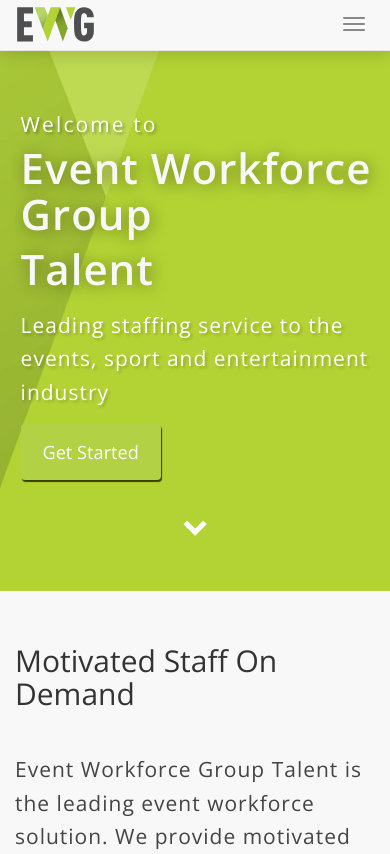
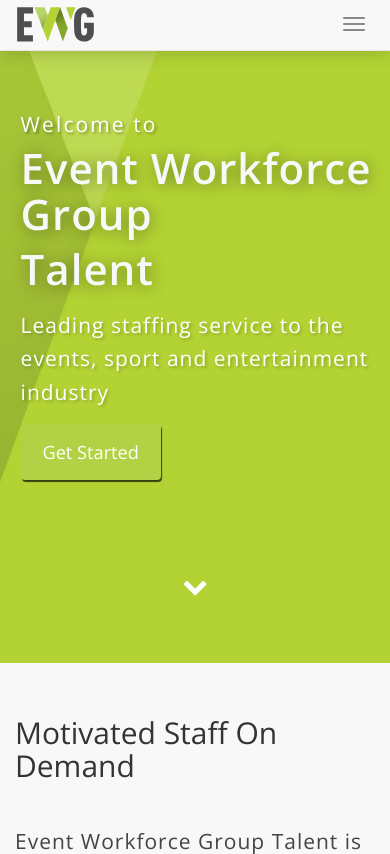
Before and after one commit to pete-ewg17/ewg_talent_website_2017, a PHP site: page / in a window 390 px wide. Shown: the top 854 px of the page. Run offline with PHP 8.4, Linux system fonts and the light colour scheme; some libraries are stand-ins or nearby versions.

Commit message:
changed down arrow for mobile view

```diff
--- a/css/landing-page.css
+++ b/css/landing-page.css
@@ -120,6 +120,7 @@ content {
 	bottom: 0;
 	left: 0;
 	right: 0;
+    display: none;
 }
 
 .bounce {
@@ -205,6 +206,7 @@ content {
   .arrow-down {
 
 	top: 0.1em;
+    display: initial;
 
 
   }
@@ -269,8 +271,6 @@ content {
   }
 
 }
-
-
 
 /* Header Styles*/
 
```
